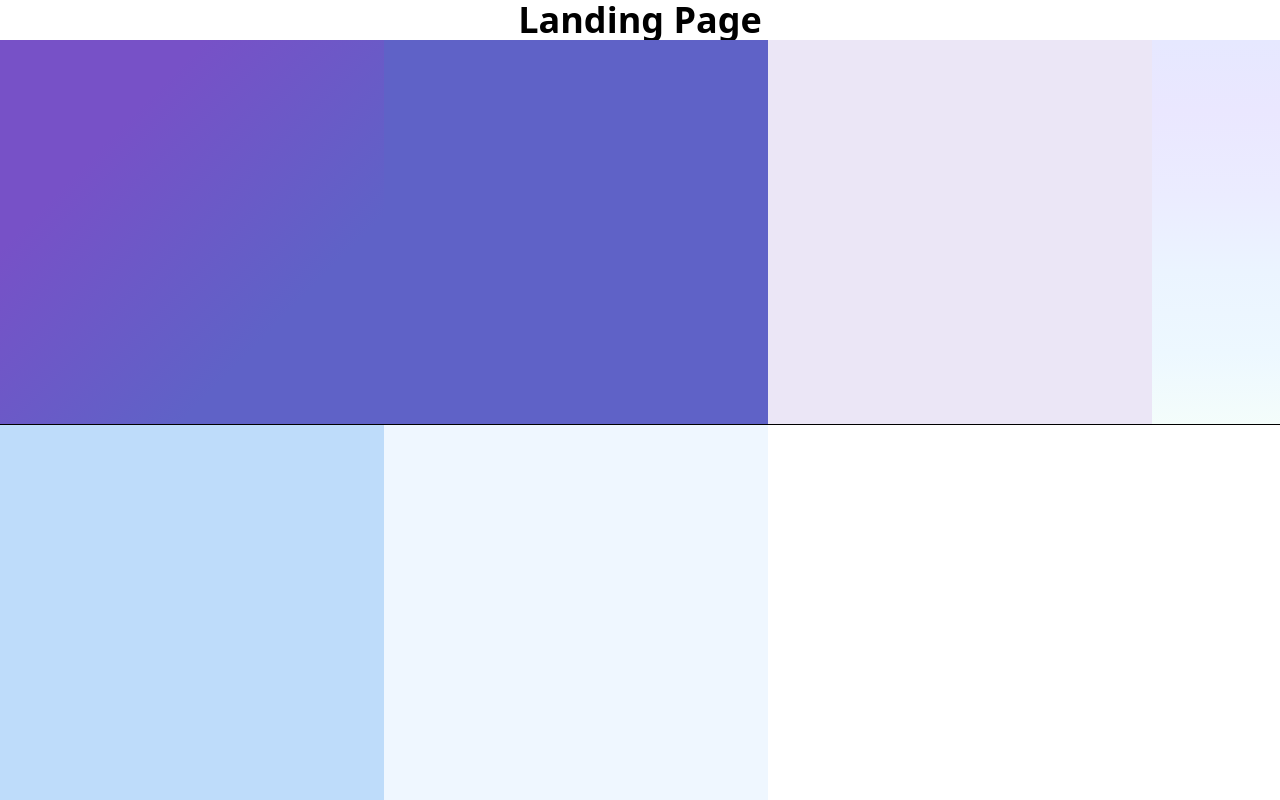
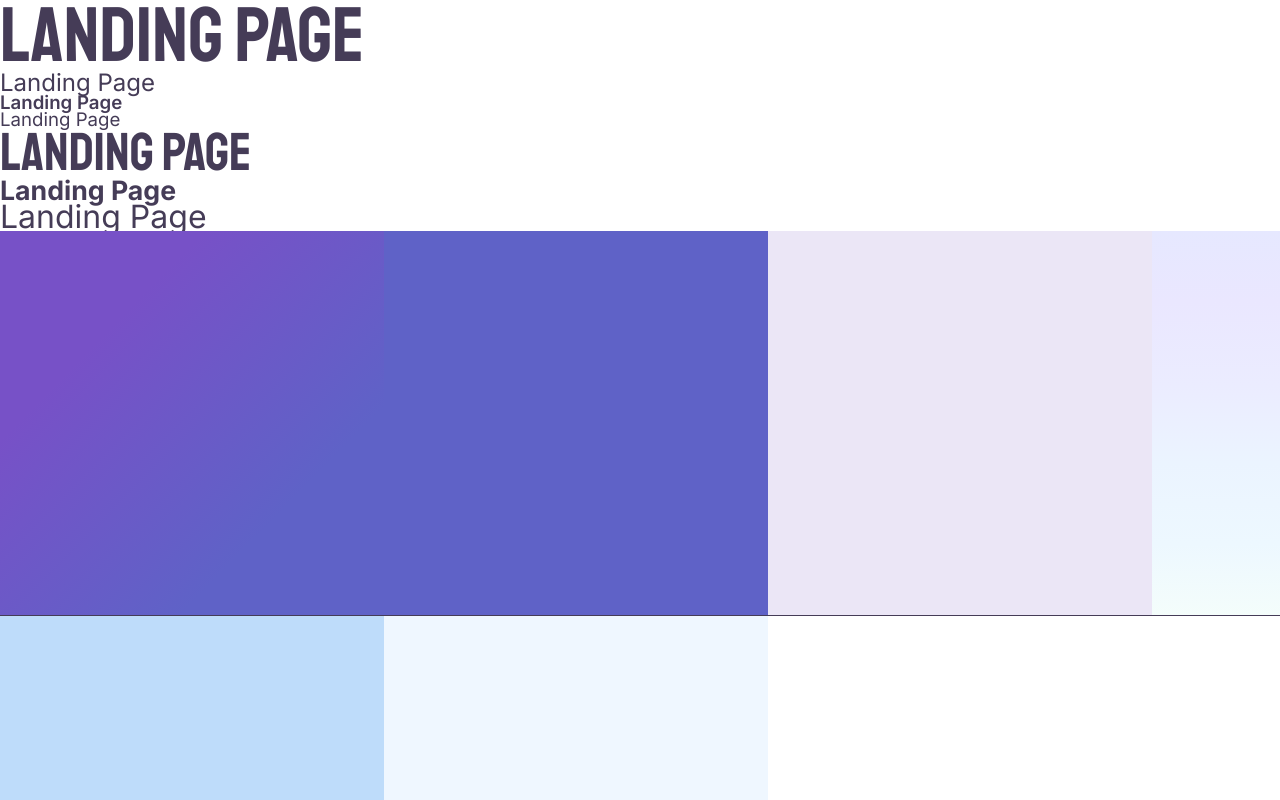
Before and after one commit to devhausleipzigacademy/camp8-final-project, a Next.js app: page / in a window 1280 px wide. Shown: the top 800 px of the page. Built offline with nearby package versions, Linux system fonts and the light colour scheme.

Commit message:
typography added

```diff
--- a/src/pages/index.tsx
+++ b/src/pages/index.tsx
@@ -17,13 +17,23 @@ export default function Home() {
 				/>
 				<link rel="icon" href="/favicon.ico" />
 			</Head>
-			<h1 className="text-red-600 text-4xl font-bold flex justify-center">
-				Landing Page
-			</h1>
+			<h1 className="text-title">Landing Page</h1>
+
+			<h1 className="text-primary">Landing Page</h1>
+
+			<h1 className="text-links">Landing Page</h1>
+
+			<h1 className="text-secondary">Landing Page</h1>
+
+			<h1 className="cards-title">Landing Page</h1>
+
+			<h1 className="button-bold">Landing Page</h1>
+			<h1 className="button-large">Landing Page</h1>
+
 			<div className="flex flex-row">
 				<div className="h-96 aspect-square bg-primary-default-background"></div>
 				<div className="h-96 aspect-square bg-primary-default-Solid"></div>
-				<div className="h-96 aspect-square bg-primary-trans"></div>
+				<div className="h-96 aspect-square bg-primary-transparent"></div>
 				<div className="h-96 aspect-square bg-primary-frame"></div>
 			</div>
 
@@ -31,7 +41,7 @@ export default function Home() {
 
 			<div className="flex flex-row">
 				<div className="h-96 aspect-square bg-secondary-default"></div>
-				<div className="h-96 aspect-square bg-secondary-trans"></div>
+				<div className="h-96 aspect-square bg-secondary-transparent"></div>
 			</div>
 
 			<hr />
@@ -39,7 +49,7 @@ export default function Home() {
 			<div className="flex flex-row">
 				<div className="h-96 aspect-square bg-text-typo"></div>
 				<div className="h-96 aspect-square border-4 border-primary-default-Solid bg-text-white"></div>
-				<div className="h-96 aspect-square border-4 border-primary-default-Solid bg-text-whitetrans"></div>
+				<div className="h-96 aspect-square border-4 border-primary-default-Solid bg-text-white_transparent"></div>
 			</div>
 
 			<hr />
--- a/src/styles/globals.css
+++ b/src/styles/globals.css
@@ -1,13 +1,11 @@
+@import url("https://fonts.googleapis.com/css2?family=Inter:wght@400;600;700&family=Staatliches&display=swap");
+
 @tailwind base;
 @tailwind components;
 @tailwind utilities;
 
 .bg-primary-default-background {
 	background: linear-gradient(134.32deg, #7751c7 26.96%, #5f62c7 73.13%);
-}
-
-.bg-primary-trans {
-	background: rgba(66, 17, 169, 0.1);
 }
 
 .bg-primary-frame {
@@ -22,14 +20,6 @@
 	);
 }
 
-.bg-secondary-trans {
-	background: rgba(190, 223, 255, 0.25);
-}
-
-.bg-text-whitetrans {
-	background: rgba(255, 255, 255, 0.2);
-}
-
 .bg-ux-inactive {
 	background: linear-gradient(
 			114.19deg,
@@ -38,3 +28,49 @@
 		),
 		rgba(190, 190, 190, 0.8);
 }
+
+/* Setting default text colour */
+@layer base {
+	html {
+		@apply text-text-typo;
+	}
+}
+
+@layer components {
+	.text-title {
+		font-size: 58pt;
+		line-height: 72px;
+		@apply font-heading;
+	}
+	.text-primary {
+		font-size: 18pt;
+		line-height: 22px;
+	}
+
+	.text-links {
+		font-size: 14pt;
+		font-weight: 600;
+		line-height: 17px;
+	}
+	.text-secondary {
+		font-size: 14pt;
+		line-height: 17px;
+	}
+
+	.cards-title {
+		font-size: 40pt;
+		line-height: 50px;
+		@apply font-heading;
+	}
+
+	.button-bold {
+		font-size: 20pt;
+		font-weight: bold;
+		line-height: 24px;
+	}
+
+	.button-large {
+		font-size: 24pt;
+		line-height: 29px;
+	}
+}
--- a/tailwind.config.js
+++ b/tailwind.config.js
@@ -2,23 +2,27 @@
 module.exports = {
 	content: ["./src/**/*.{js,ts,jsx,tsx}"],
 	theme: {
+		fontFamily: {
+			sans: ["Inter", "sans-serif"],
+			heading: ["Staatliches", "sans-serif"],
+		},
 		colors: {
 			primary: {
 				default: {
 					Solid: "#5F62C7",
 					background: "#7751c7",
 				},
-				trans: "#4211A9",
+				transparent: "rgba(66, 17, 169, 0.1)",
 				frame: "#E6E8FF",
 			},
 			secondary: {
 				default: "#BEDCFA",
-				trans: "",
+				transparent: "rgba(190, 223, 255, 0.25)",
 			},
 			text: {
 				typo: "#453C57",
 				white: "#FFFFFF",
-				whitetrans: "#FFFFFF",
+				white_transparent: "rgba(255, 255, 255, 0.2)",
 			},
 			ux: {
 				error: "#EC1C00",
```
Also changed, not shown: src/pages/_app.tsx (+4 -3 lines).
